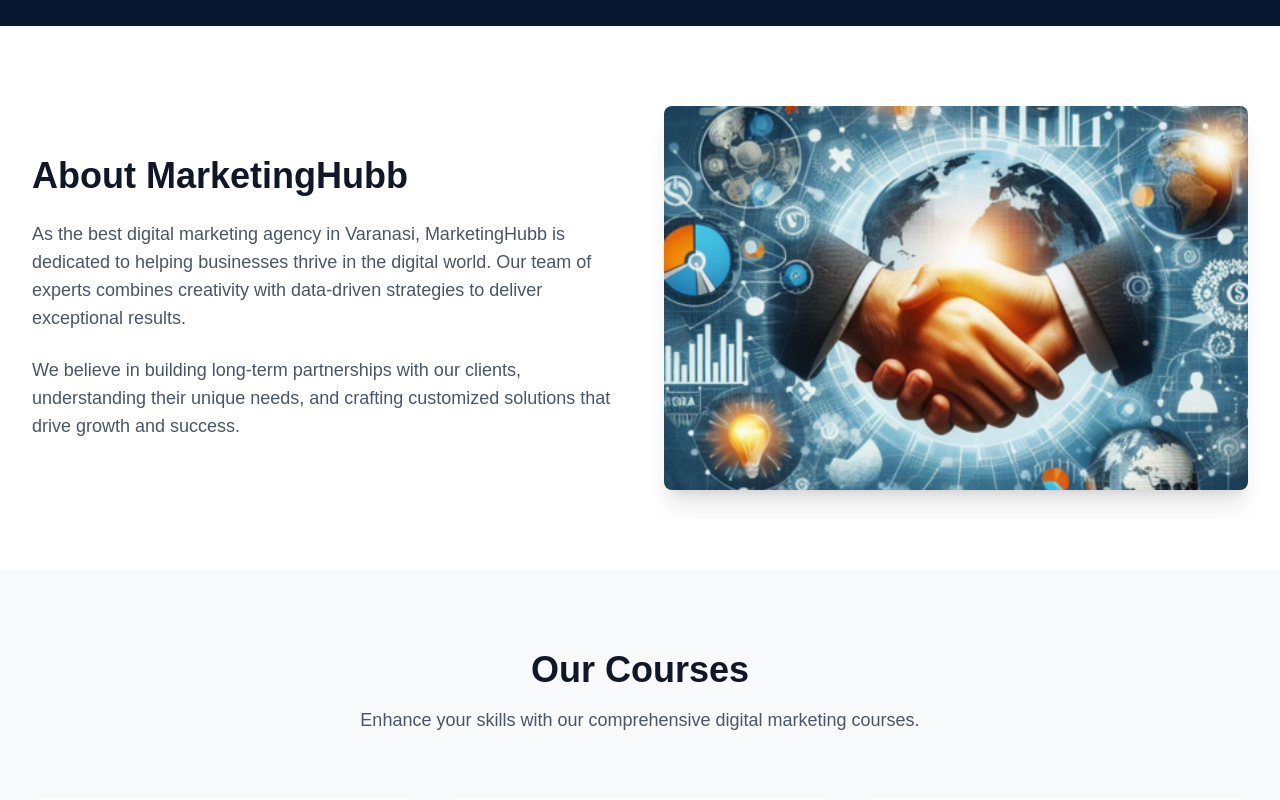
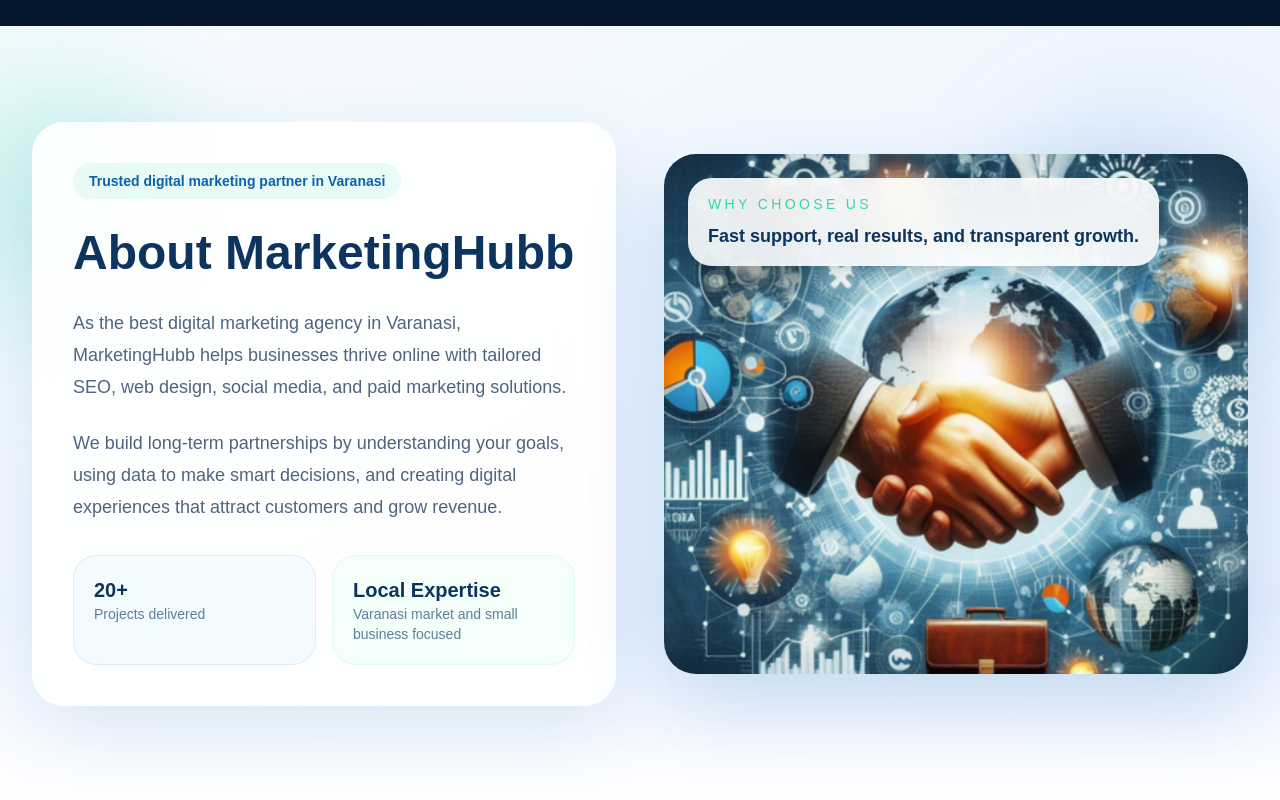
Before and after one commit to rohan-2004-web/marketinghubb, a Next.js app: page / in a window 1280 px wide. Shown: the part 7080-7880 px from the top of the page. Built offline with nearby package versions, Linux system fonts and the light colour scheme.

Commit message:
Style About section for home and about pages

```diff
--- a/app/components/AboutSection.tsx
+++ b/app/components/AboutSection.tsx
@@ -5,38 +5,63 @@
 
 export default function AboutSection() {
   return (
-    <section className="py-20 bg-white">
-      <div className="max-w-7xl mx-auto px-4 sm:px-6 lg:px-8">
+    <section className="relative overflow-hidden bg-gradient-to-br from-[#f8fbff] via-[#eef6ff] to-[#e7f0ff] py-24">
+      <div className="absolute -left-20 top-10 h-64 w-64 rounded-full bg-[#35d6b0]/20 blur-3xl" />
+      <div className="absolute right-10 top-24 h-56 w-56 rounded-full bg-[#0c62a9]/15 blur-3xl" />
+      <div className="absolute inset-x-0 bottom-0 h-48 bg-gradient-to-t from-white to-transparent" />
+
+      <div className="relative z-10 max-w-7xl mx-auto px-4 sm:px-6 lg:px-8">
         <div className="grid grid-cols-1 lg:grid-cols-2 gap-12 items-center">
           <motion.div
             initial={{ opacity: 0, x: -50 }}
             whileInView={{ opacity: 1, x: 0 }}
             transition={{ duration: 0.8 }}
+            className="rounded-[32px] border border-white/80 bg-white/90 p-10 shadow-[0_25px_80px_rgba(12,98,169,0.12)] backdrop-blur-xl"
           >
-            <h2 className="text-3xl md:text-4xl font-bold text-gray-900 mb-6">
+            <span className="inline-flex rounded-full bg-[#35d6b0]/10 px-4 py-2 text-sm font-semibold text-[#0c62a9] mb-6">
+              Trusted digital marketing partner in Varanasi
+            </span>
+            <h2 className="text-4xl md:text-5xl font-extrabold text-[#0c345e] mb-6 leading-tight">
               About MarketingHubb
             </h2>
-            <p className="text-lg text-gray-600 mb-6">
-              As the best digital marketing agency in Varanasi, MarketingHubb is dedicated to helping businesses thrive in the digital world. Our team of experts combines creativity with data-driven strategies to deliver exceptional results.
+            <p className="text-lg leading-8 text-[#50647f] mb-6">
+              As the best digital marketing agency in Varanasi, MarketingHubb helps businesses thrive online with tailored SEO, web design, social media, and paid marketing solutions.
             </p>
-            <p className="text-lg text-gray-600">
-              We believe in building long-term partnerships with our clients, understanding their unique needs, and crafting customized solutions that drive growth and success.
+            <p className="text-lg leading-8 text-[#50647f] mb-8">
+              We build long-term partnerships by understanding your goals, using data to make smart decisions, and creating digital experiences that attract customers and grow revenue.
             </p>
+            <div className="grid gap-4 sm:grid-cols-2">
+              <div className="rounded-3xl border border-[#0c62a9]/10 bg-[#f4fbff] p-5">
+                <h3 className="text-xl font-semibold text-[#0c345e]">20+</h3>
+                <p className="text-sm text-[#5f7d9c]">Projects delivered</p>
+              </div>
+              <div className="rounded-3xl border border-[#35d6b0]/10 bg-[#f3fff8] p-5">
+                <h3 className="text-xl font-semibold text-[#0c345e]">Local Expertise</h3>
+                <p className="text-sm text-[#5f7d9c]">Varanasi market and small business focused</p>
+              </div>
+            </div>
           </motion.div>
+
           <motion.div
             initial={{ opacity: 0, x: 50 }}
             whileInView={{ opacity: 1, x: 0 }}
             transition={{ duration: 0.8 }}
-            className="h-96 rounded-lg overflow-hidden shadow-xl"
+            className="relative h-[520px] rounded-[32px] overflow-hidden shadow-[0_35px_80px_rgba(12,98,169,0.18)]"
           >
             <Image
               src="/image/about.jpg"
               alt="About MarketingHubb"
-              width={800}
-              height={600}
-              className="w-full h-full object-cover"
+              width={900}
+              height={700}
+              className="h-full w-full object-cover"
               priority
             />
+            <div className="absolute left-6 top-6 rounded-3xl bg-white/90 px-5 py-4 shadow-lg shadow-slate-900/10 backdrop-blur-xl">
+              <p className="text-sm uppercase tracking-[0.24em] text-[#35d6b0] mb-2">Why choose us</p>
+              <p className="text-lg font-semibold text-[#0c345e]">Fast support, real results, and transparent growth.</p>
+            </div>
+            <div className="absolute -bottom-10 right-6 h-24 w-24 rounded-full bg-[#35d6b0]/20 blur-2xl" />
+            <div className="absolute top-24 left-8 h-16 w-16 rounded-full bg-[#0c62a9]/15 blur-2xl" />
           </motion.div>
         </div>
       </div>
```
